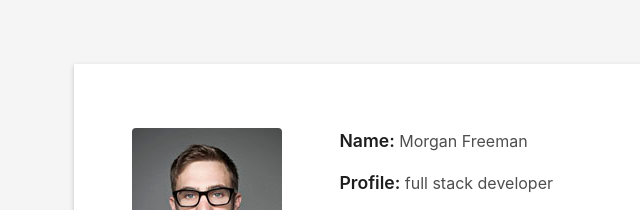
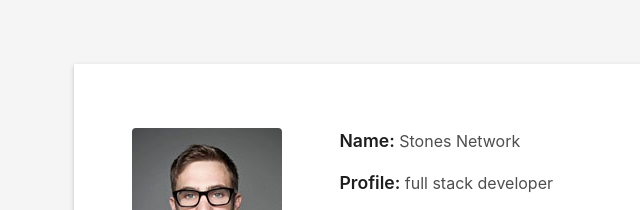
Before and after one commit to stonesnetwork/stonesnetwork.github.io, a plain HTML site: page index.html in a window 1280 px wide. Shown: the part 800-1010 px from the top of the page, 11-651 px from the left. Drawn offline with Linux system fonts and the light colour scheme; files whose address does not match are found by name.

Commit message:
Update index.html

```diff
--- a/index.html
+++ b/index.html
@@ -95,7 +95,7 @@
                   </div>
                   <div class="col-sm-6 col-md-7">
                     <div class="about-info">
-                      <p><span class="title-s">Name: </span> <span>Morgan Freeman</span></p>
+                      <p><span class="title-s">Name: </span> <span>Stones Network</span></p>
                       <p><span class="title-s">Profile: </span> <span>full stack developer</span></p>
                       <p><span class="title-s">Email: </span> <span>contact@example.com</span></p>
                       <p><span class="title-s">Phone: </span> <span>(617) 557-0089</span></p>
```
